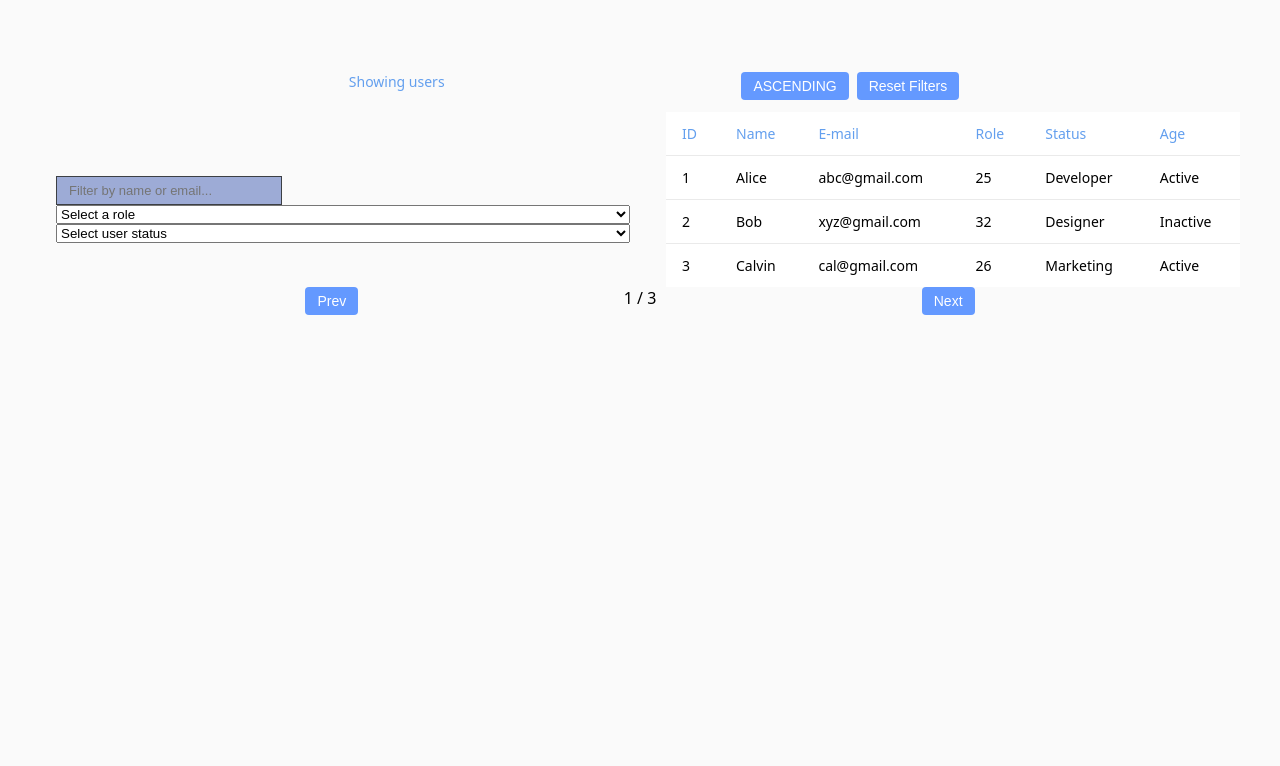
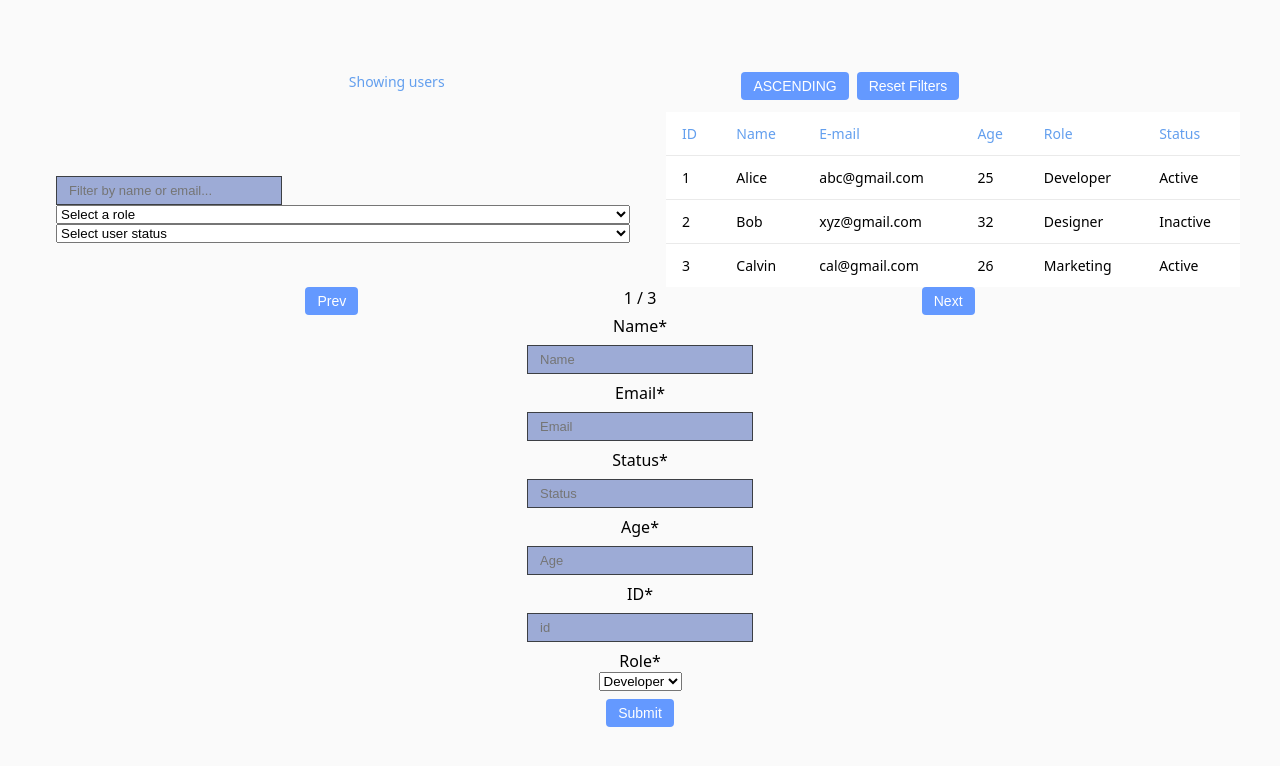
Before and after one commit to aashishah/async-dashboard, a React (Create React App) app: page / in a window 1280 px wide. Shown: the top 766 px of the page. Built offline with nearby package versions, Linux system fonts and the light colour scheme.

Commit message:
added userModal

```diff
--- a/src/components/AddUserModal.js
+++ b/src/components/AddUserModal.js
@@ -0,0 +1,59 @@
+import { useState } from "react";
+
+export default function AddUserModal({ setUsers }) {
+
+    const [formData, setFormData] = useState({
+        id: null,
+        name: "",
+        email: "",
+        status: "",
+        age: "",
+        role: "Developer"
+    });
+
+    const [submissionStatus, setSubmissionStatus] = useState(false);
+
+
+    function handleChange(event, fieldName) {
+        setFormData({ ...formData, [fieldName]: event.target.value });
+    }
+
+    function submitForm() {
+        setSubmissionStatus(true);
+        setTimeout(()=>{
+        console.log("Form submitted:", formData);
+        setUsers(prev => [...prev, formData]);
+        setSubmissionStatus(false);
+                }, 3000);
+    }
+
+    return (<form className="form-submission" onSubmit={(e) => {
+                    e.preventDefault();
+                    submitForm();
+                        setFormData({
+                        id: null,
+                        name: "",
+                        email: "",
+                        status: "",
+                        age: "",
+                        role: "Developer"
+                    });
+                }}>
+                    <span>Name*</span><input type="text" name="name" value={formData.name} placeholder="Name" minLength={3} onChange={e => handleChange(e, "name")} disabled={submissionStatus} />
+                    <span>Email*</span><input type="email" name="email" value={formData.email} placeholder="Email" onChange={e => handleChange(e, "email")} disabled={submissionStatus} />
+
+                    <span>Status*</span><input type="text" name="status" value={formData.status}placeholder="Status" maxLength={1} onChange={e => handleChange(e, "status")} disabled={submissionStatus} />
+
+                    <span>Age*</span><input type="text" name="age" value={formData.age} placeholder="Age" onChange={e => handleChange(e, "age")} disabled={submissionStatus} />
+                    <span>ID*</span><input type="number" name="id" value={formData.id} placeholder="id" onChange={e => handleChange(e, "id")} disabled={submissionStatus} />
+
+
+                    <span>Role*</span><select name="roles" onChange={e => handleChange(e, "role")} disabled={submissionStatus}>
+                        <option name="roles" value="developer">Developer</option>
+                        <option name="roles" value="designer">Designer</option>
+                        <option name="roles" value="manager">Manager</option>
+                    </select>
+                    <button type="submit" disabled={submissionStatus}>Submit</button>
+                    {submissionStatus ? <p color='red'>Adding User, please wait</p> : null}
+                </form>)
+        }
--- a/src/components/UsersTable.js
+++ b/src/components/UsersTable.js
@@ -1,4 +1,4 @@
-import { useState } from "react";
+
 
 export default function UserTable({ query, setQuery, users }) {
 
@@ -12,9 +12,9 @@ export default function UserTable({ query, setQuery, users }) {
             <th onClick={() => setQuery({ ...query, sortBy: 'id' })}>ID</th>
             <th onClick={() => setQuery({ ...query, sortBy: 'name' })}>Name</th>
             <th onClick={() => setQuery({ ...query, sortBy: 'email' })}>E-mail</th>
+            <th onClick={() => setQuery({ ...query, sortBy: 'age' })}>Age</th>
             <th>Role</th>
             <th>Status</th>
-            <th onClick={() => setQuery({ ...query, sortBy: 'age' })}>Age</th>
           </tr>
         </thead>
         <tbody>
--- a/src/components/Workspace.js
+++ b/src/components/Workspace.js
@@ -3,6 +3,7 @@ import FilterPanel from "./FilterPanel";
 import UsersTable from "./UsersTable";
 import TopBar from "./TopBar";
 import Pagination from "./Pagination";
+import AddUserModal from "./AddUserModal";
 
 export default function Workspace() {
   const [query, setQuery] = useState({
@@ -14,7 +15,7 @@ export default function Workspace() {
     page: 1
   });
 
-  const users= [
+  const [users, setUsers]= useState([
       { id: 1, name: 'Alice', email: 'abc@gmail.com', age: 25, role: "Developer", status: "A" },
       { id: 2, name: 'Bob', email: 'xyz@gmail.com', age: 32, role: "Designer", status: "I" },
       { id: 3, name: 'Calvin', email: 'cal@gmail.com', age: 26,   role: "Marketing", status: "A" },
@@ -22,7 +23,7 @@ export default function Workspace() {
       { id: 5, name: 'Emily', email: 'em@gmail.com', age: 34,  role: "Designer", status: "A" },
       { id: 6, name: 'Ferb', email: 'fer@gmail.com', age: 29, role: "Marketing", status: "I" },
       { id: 7, name: 'Gavin', email: 'gav@gmail.com', age: 35, role: "Developer", status: "A" },
-      { id: 8, name: 'Hermione', email: 'hermy@gmail.com', age: 24, role: "Designer", status: "I" },]
+      { id: 8, name: 'Hermione', email: 'hermy@gmail.com', age: 24, role: "Designer", status: "I" },])
 
   const pageSize = 3;
 
@@ -72,6 +73,7 @@ export default function Workspace() {
       <UsersTable query={query} setQuery={setQuery} users={filteredUsers}/>
       </div>
       <Pagination query = {query} totalPages={totalPages} setQuery={setQuery} />
+      <AddUserModal setUsers = {setUsers}></AddUserModal>
     </>
   );
 }
```
Also changed, not shown: src/components/FilterPanel.js (+0 -7 lines).
